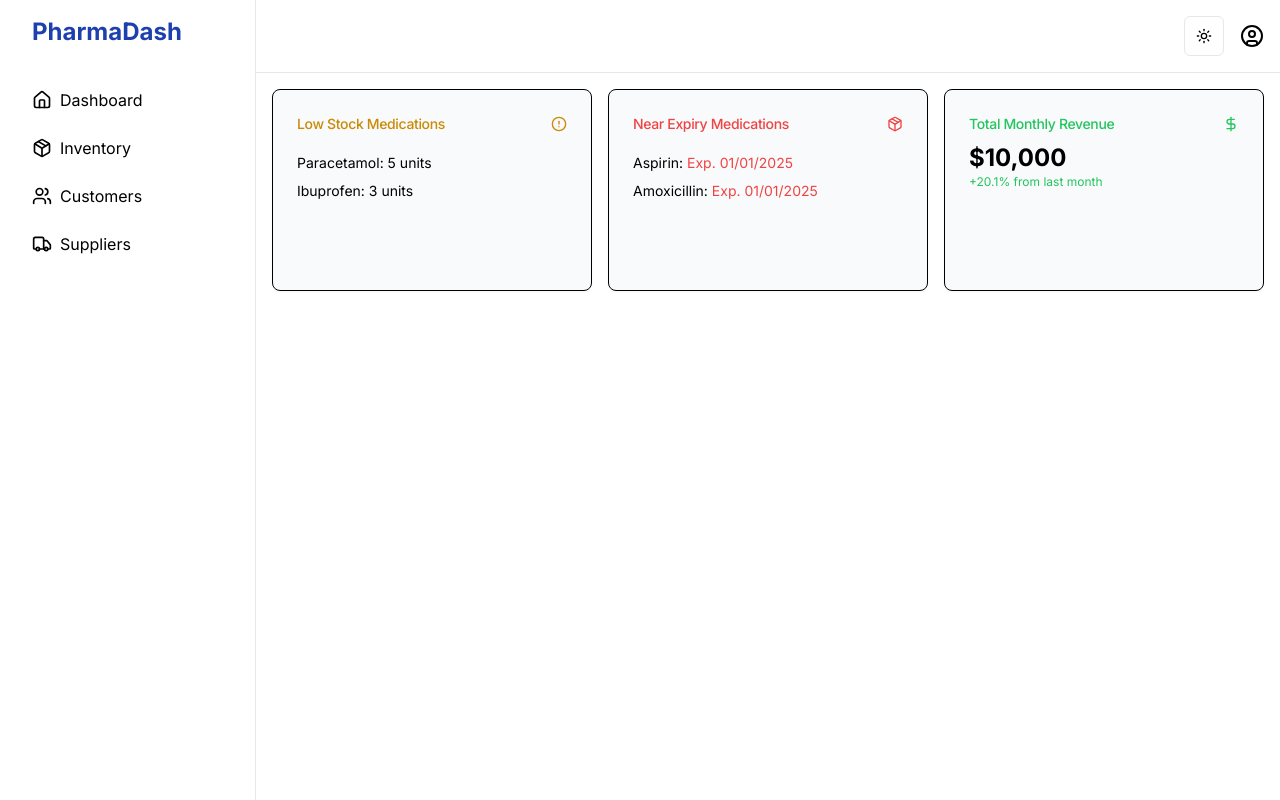
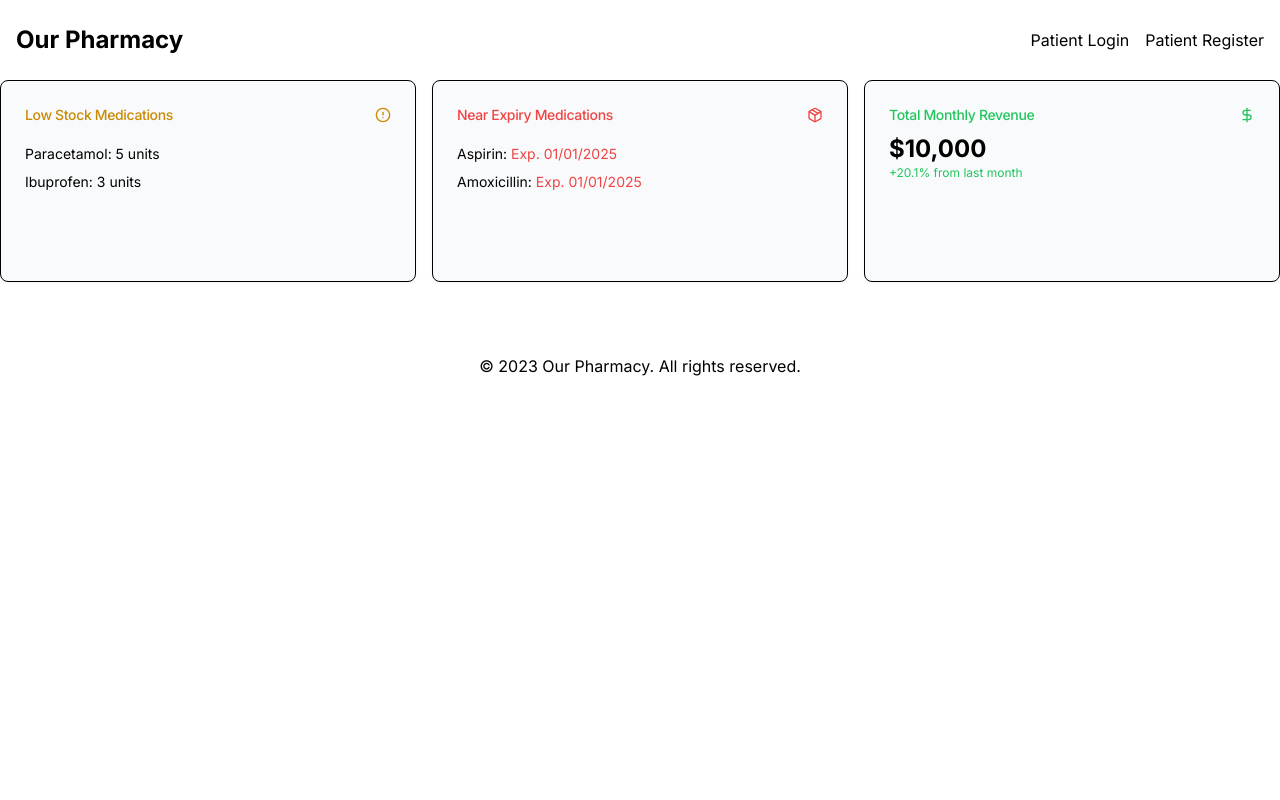
Before and after one commit to YUSUF-SELEIM/medkit, a Next.js app: page / in a window 1280 px wide. Built offline with nearby package versions, Linux system fonts and the light colour scheme.

Commit message:
Implement authentication layout and validation schemas; add customer management page

```diff
--- a/src/app/layout.tsx
+++ b/src/app/layout.tsx
@@ -1,25 +1,14 @@
-import type { Metadata } from 'next';
-import { Inter } from 'next/font/google';
-import './globals.css';
-import { ThemeProvider } from '@/components/theme-provider';
-import { Header } from '@/components/header';
-import { Sidebar } from '@/components/sidebar';
-import { DataProvider } from '@/context/DataContext';  // Import the DataProvider
+import type { Metadata } from "next";
+import { Inter } from "next/font/google";
+import "./globals.css";
+import Link from "next/link";
 
-const inter = Inter({ subsets: ['latin'] });
+const inter = Inter({ subsets: ["latin"] });
 
 export const metadata: Metadata = {
-  title: 'PharmaDash',
-  description: 'Manage your pharmacy inventory and customers',
+  title: "Our Pharmacy",
+  description: "Your trusted online pharmacy service",
 };
-
-// Define the route names and paths
-const routes = [
-  { name: 'Home', path: '/' },
-  { name: 'Inventory', path: '/inventory' },
-  { name: 'Customers', path: '/customers' },
-  { name: 'Suppliers', path: '/suppliers' },
-];
 
 export default function RootLayout({
   children,
@@ -29,26 +18,35 @@ export default function RootLayout({
   return (
     <html lang="en">
       <body className={inter.className}>
-        {/* Wrap everything with DataProvider */}
-        <DataProvider>
-          <ThemeProvider
-            attribute="class"
-            defaultTheme="system"
-            enableSystem
-            disableTransitionOnChange
-          >
-            <div className="flex flex-col h-screen md:flex-row">
-              <Sidebar />
-              <div className="flex-1 flex flex-col overflow-hidden">
-                {/* Pass the routes array to the Header */}
-                <Header routes={routes} />
-                <main className="flex-1 overflow-x-hidden overflow-y-auto bg-background p-4">
-                  {children}
-                </main>
-              </div>
+        <header className="bg-primary text-primary-foreground">
+          <nav className="container mx-auto px-4 py-6">
+            <div className="flex justify-between items-center">
+              <Link href="/" className="text-2xl font-bold">
+                Our Pharmacy
+              </Link>
+              <ul className="flex space-x-4">
+                <li>
+                  <Link href="/login/patient" className="hover:underline">
+                    Patient Login
+                  </Link>
+                </li>
+                <li>
+                  <Link href="/register/patient" className="hover:underline">
+                    Patient Register
+                  </Link>
+                </li>
+              </ul>
             </div>
-          </ThemeProvider>
-        </DataProvider>
+          </nav>
+        </header>
+
+        <main>{children}</main>
+
+        <footer className="bg-muted mt-12">
+          <div className="container mx-auto px-4 py-6 text-center">
+            <p>&copy; 2023 Our Pharmacy. All rights reserved.</p>
+          </div>
+        </footer>
       </body>
     </html>
   );
```
